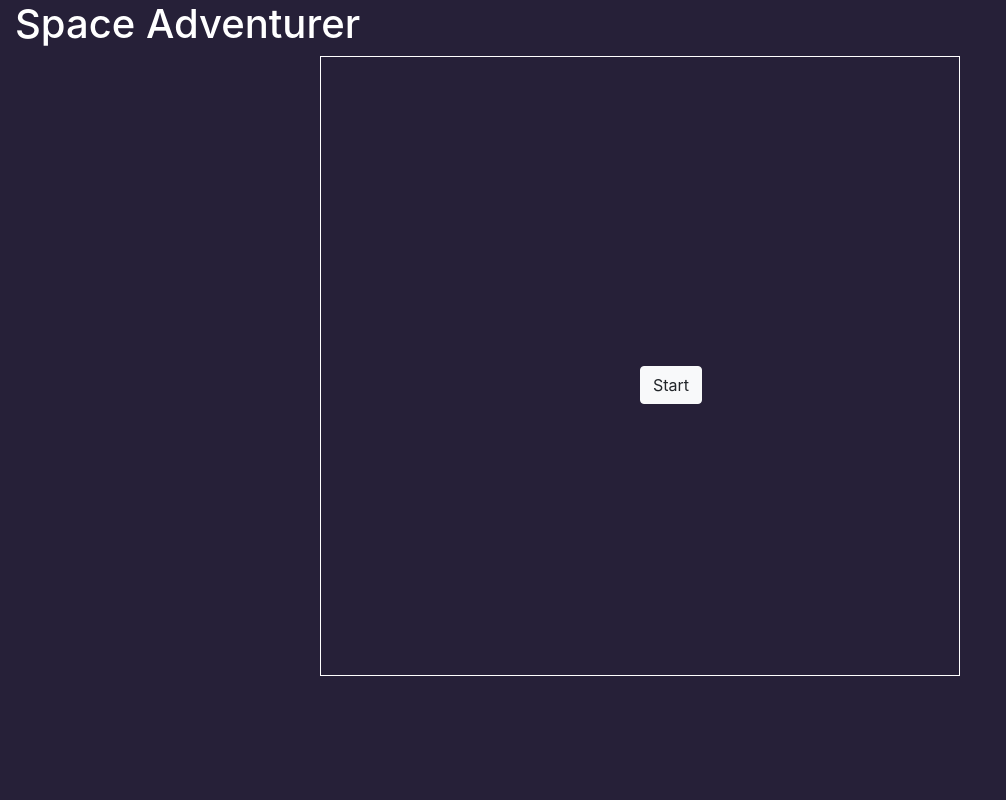
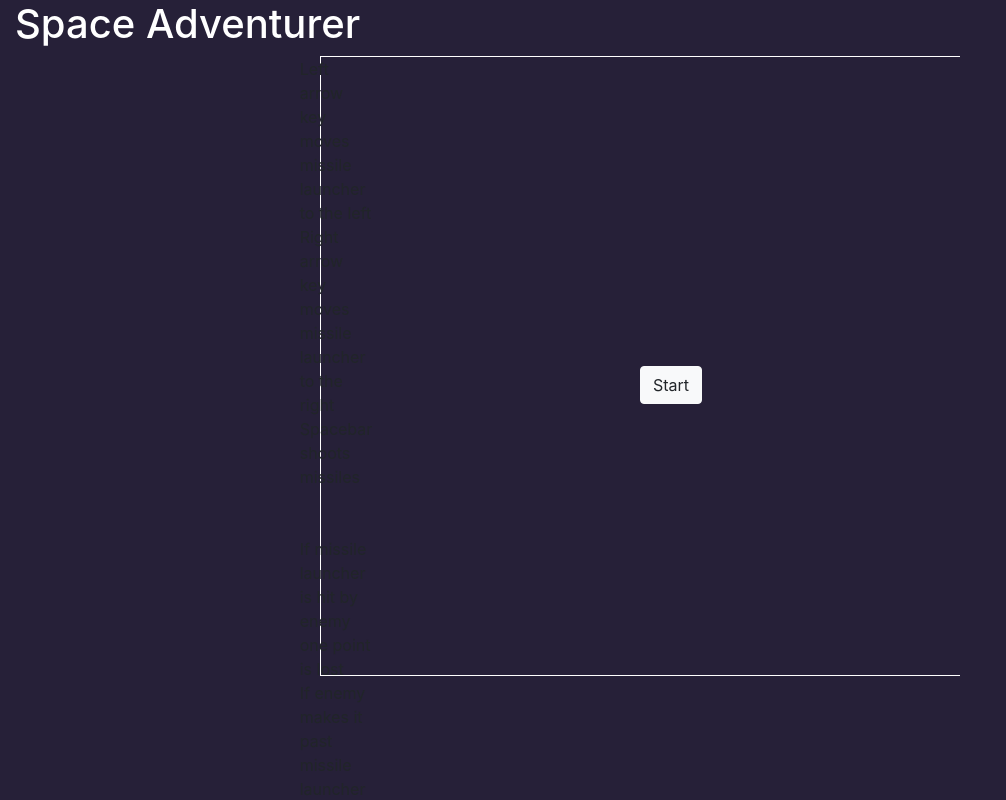
Before and after one commit to samanthabarrueta/Space-Adventurer, a plain HTML site: page index.html in a window 1280 px wide. Shown: the top 800 px of the page, without its empty margins (0-1006 px from the left). Drawn offline with nearby package versions, Linux system fonts and the light colour scheme.

Commit message:
add basic directions

```diff
--- a/index.html
+++ b/index.html
@@ -19,6 +19,18 @@
 
             <div class='row justify-content-center'>
                 <div class='d-flex col-md-6 col-sm-auto justify-content-center' id='game'>
+                    <div id='directions'>
+                        <p>
+                            Left arrow key moves missile launcher to the left </br>
+                            Right arrow key moves missile launcher to the right </br>
+                            Spacebar shoots missiles </br></br></br>
+
+
+                            If missile launcher is hit by enemy one point is lost </br>
+                            If enemy makes it past missile launcher one point is lost </br>
+                            One point is gained for each enemy hit by missile </br>
+                        </p>
+                    </div>
                     <button class='btn btn-light' id='startButton' onclick='start()'>Start</button>
                     <canvas id='canvas' width='300' height='300'>
                         <img src='./assets/images/user.png' id='user'>
```
